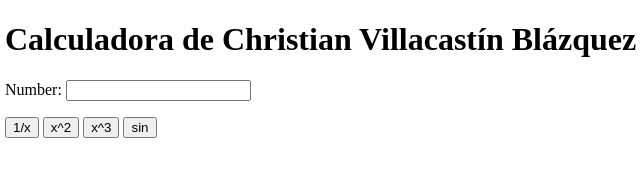
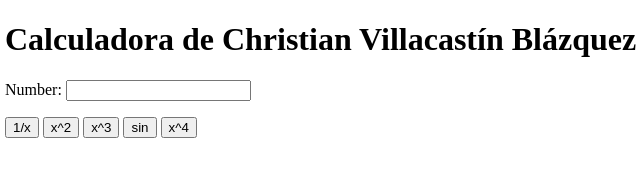
Before and after one commit to ChristianVillacastin/my_calculator_2, a plain HTML site: page index.html in a window 1280 px wide. Shown: the full height of the page, 3-643 px from the left. Drawn offline with Linux system fonts and the light colour scheme.

Commit message:
x^4 button

```diff
--- a/index.html
+++ b/index.html
@@ -13,6 +13,7 @@
 			<button onclick="square()"> x^2 </button>
 			<button onclick="cube()"> x^3 </button>
 			<button onclick="sine()"> sin </button>
+			<button onclick="power_4()"> x^4</button>
 		</p>
 		<script type="text/javascript">
 			function cube() {
@@ -26,10 +27,14 @@
 			function inverse() {
 				var num = document.getElementById("n1");
 				num.value = 1/num.value;
+			}
 			function sine() {
 				var num = document.getElementById("n1");
 				num.value = Math.sin(num.value);
-				 sin(x) button
+				}
+			function power_4() {
+				var num = document.getElementById("n1");
+				num.value = Math.pow(num.value, 4);
 			}
 		</script>
 	</body>
```
